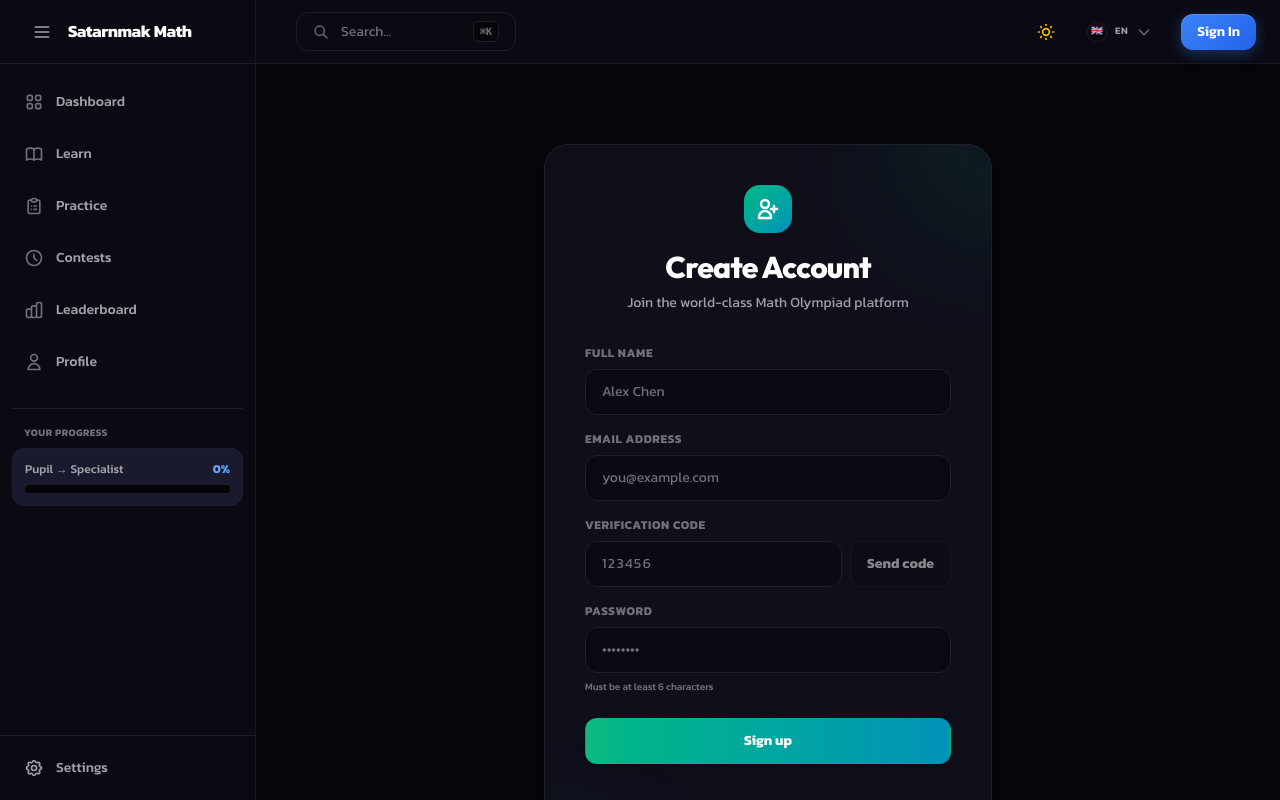
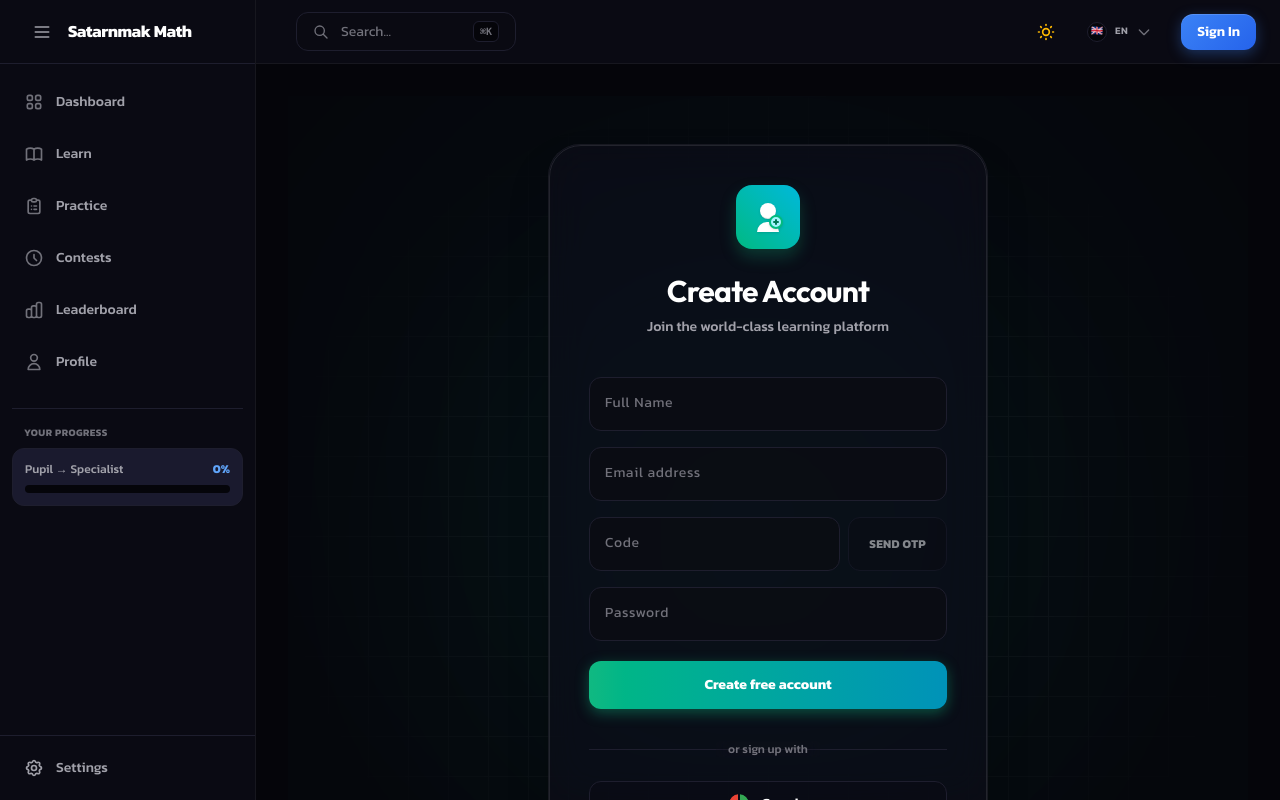
Before and after one commit to satarnmakcom/satarnmakmath, a Next.js app: page /register in a window 1280 px wide. Built offline with nearby package versions, Linux system fonts and the light colour scheme; no server answers.

Commit message:
UI: redesign register page using CSS art instead of SVGs with accessibility support

```diff
--- a/src/app/(auth)/register/page.tsx
+++ b/src/app/(auth)/register/page.tsx
@@ -3,7 +3,7 @@
 import { useState } from "react"
 import { useRouter } from "next/navigation"
 import Link from "next/link"
-import { motion } from "framer-motion"
+import { motion, AnimatePresence } from "framer-motion"
 import { signIn } from "next-auth/react"
 
 export default function RegisterPage() {
@@ -91,151 +91,254 @@ export default function RegisterPage() {
   }
 
   return (
-    <div className="min-h-[80vh] flex items-center justify-center py-12 px-4 sm:px-6 lg:px-8">
+    <div className="min-h-[90vh] flex items-center justify-center py-12 px-4 sm:px-6 lg:px-8 relative overflow-hidden">
+      {/* Premium Background Elements */}
       <motion.div
-        initial={{ opacity: 0, y: 20 }}
-        animate={{ opacity: 1, y: 0 }}
-        className="max-w-md w-full space-y-8 card p-8 md:p-10 rounded-3xl border border-[var(--border-color)] shadow-2xl relative overflow-hidden"
+        animate={{
+          scale: [1, 1.15, 1],
+          opacity: [0.15, 0.25, 0.15]
+        }}
+        transition={{ duration: 9, repeat: Infinity, ease: "easeInOut" }}
+        className="absolute top-1/4 left-1/4 w-[28rem] h-[28rem] bg-emerald-500/30 rounded-full blur-[120px] mix-blend-screen pointer-events-none"
+      />
+      <motion.div
+        animate={{
+          scale: [1, 1.25, 1],
+          opacity: [0.1, 0.2, 0.1],
+          y: [0, -40, 0]
+        }}
+        transition={{ duration: 11, repeat: Infinity, ease: "easeInOut", delay: 1 }}
+        className="absolute bottom-1/4 right-1/4 w-[32rem] h-[32rem] bg-cyan-600/20 rounded-full blur-[140px] mix-blend-screen pointer-events-none"
+      />
+
+      {/* Subtle Math Grid Overlay */}
+      <div className="absolute inset-0 opacity-[0.03] pointer-events-none"
+           style={{ backgroundImage: "linear-gradient(#fff 1px, transparent 1px), linear-gradient(90deg, #fff 1px, transparent 1px)", backgroundSize: "40px 40px", maskImage: "radial-gradient(ellipse at center, black 40%, transparent 80%)" }}>
+      </div>
+
+      <motion.div
+        initial={{ opacity: 0, y: 30, scale: 0.96 }}
+        animate={{ opacity: 1, y: 0, scale: 1 }}
+        transition={{ duration: 0.8, ease: [0.16, 1, 0.3, 1] }}
+        className="w-full max-w-[440px] relative z-10"
       >
-        <div className="absolute top-0 right-0 w-48 h-48 bg-emerald-500/10 rounded-full blur-3xl -translate-y-1/2 translate-x-1/2"></div>
-        <div className="absolute bottom-0 left-0 w-48 h-48 bg-cyan-500/10 rounded-full blur-3xl translate-y-1/2 -translate-x-1/2"></div>
+        <div className="glass rounded-[2rem] p-8 sm:p-10 border border-[var(--glass-border)] shadow-2xl relative overflow-hidden backdrop-blur-2xl">
+          {/* Subtle inner highlight */}
+          <div className="absolute inset-0 border border-white/10 rounded-[2rem] pointer-events-none"></div>
 
-        <div className="relative z-10 text-center">
-          <div className="mx-auto w-12 h-12 bg-gradient-to-br from-emerald-500 to-cyan-600 rounded-2xl flex items-center justify-center shadow-lg mb-4">
-            <svg className="w-6 h-6 text-white" fill="none" stroke="currentColor" viewBox="0 0 24 24"><path strokeLinecap="round" strokeLinejoin="round" strokeWidth="2.5" d="M18 9v3m0 0v3m0-3h3m-3 0h-3m-2-5a4 4 0 11-8 0 4 4 0 018 0zM3 20a6 6 0 0112 0v1H3v-1z"/></svg>
+          <div className="mb-10 text-center flex flex-col items-center">
+            <motion.div
+              initial={{ scale: 0, rotate: 20 }}
+              animate={{ scale: 1, rotate: 0 }}
+              transition={{ delay: 0.3, type: "spring", stiffness: 200, damping: 20 }}
+              className="w-16 h-16 bg-gradient-to-tr from-emerald-500 to-cyan-500 rounded-2xl flex items-center justify-center shadow-[0_8px_16px_rgba(16,185,129,0.25)] mb-6 relative overflow-hidden group"
+            >
+              <div className="absolute inset-0 bg-white/20 translate-y-full group-hover:translate-y-0 transition-transform duration-300"></div>
+
+              {/* CSS Art: Create Account Icon (instead of SVG) */}
+              <div
+                role="img"
+                aria-label="Create Account Icon"
+                className="relative z-10 flex flex-col items-center justify-center gap-[3px] w-full h-full transform group-hover:scale-110 transition-transform duration-300"
+              >
+                {/* CSS Head */}
+                <div className="w-4 h-4 rounded-full bg-white shadow-sm border-b border-black/10 dark:border-white/20"></div>
+                {/* CSS Shoulders */}
+                <div className="w-[22px] h-[10px] rounded-t-full bg-white shadow-sm border-t border-white/40 dark:border-white/20 relative">
+                  {/* CSS Plus Badge */}
+                  <div className="absolute -right-1 -top-2 w-[14px] h-[14px] bg-cyan-200 dark:bg-cyan-800 rounded-full flex items-center justify-center border-2 border-emerald-500 dark:border-emerald-600 shadow-sm">
+                    <div className="w-[6px] h-[2px] bg-emerald-700 dark:bg-cyan-100 absolute rounded-sm"></div>
+                    <div className="w-[2px] h-[6px] bg-emerald-700 dark:bg-cyan-100 absolute rounded-sm"></div>
                   </div>
-          <h2 className="text-3xl font-extrabold text-[var(--text-primary)] tracking-tight">Create Account</h2>
-          <p className="mt-2 text-sm text-[var(--text-secondary)]">
-            Join the world-class Math Olympiad platform
+                </div>
+              </div>
+            </motion.div>
+
+            <h2 className="text-3xl font-bold tracking-tight text-[var(--text-primary)] font-heading">
+              Create Account
+            </h2>
+            <p className="mt-2 text-[var(--text-secondary)] text-sm font-medium">
+              Join the world-class learning platform
             </p>
           </div>
 
-        <form className="mt-8 space-y-6 relative z-10" onSubmit={handleSubmit}>
+          <form onSubmit={handleSubmit} className="space-y-5">
+            <AnimatePresence>
               {error && (
-            <motion.div initial={{ opacity: 0 }} animate={{ opacity: 1 }} className="bg-rose-500/10 border border-rose-500/20 text-rose-500 text-sm rounded-xl p-3 text-center font-medium">
+                <motion.div
+                  initial={{ opacity: 0, height: 0, y: -10 }}
+                  animate={{ opacity: 1, height: "auto", y: 0 }}
+                  exit={{ opacity: 0, height: 0, y: -10 }}
+                  className="bg-rose-500/10 border border-rose-500/20 text-rose-500 text-sm rounded-xl p-3.5 text-center font-medium overflow-hidden"
+                >
                   {error}
                 </motion.div>
               )}
               {message && (
-            <motion.div initial={{ opacity: 0 }} animate={{ opacity: 1 }} className="bg-emerald-500/10 border border-emerald-500/20 text-emerald-500 text-sm rounded-xl p-3 text-center font-medium">
+                <motion.div
+                  initial={{ opacity: 0, height: 0, y: -10 }}
+                  animate={{ opacity: 1, height: "auto", y: 0 }}
+                  exit={{ opacity: 0, height: 0, y: -10 }}
+                  className="bg-emerald-500/10 border border-emerald-500/20 text-emerald-500 text-sm rounded-xl p-3.5 text-center font-medium overflow-hidden"
+                >
                   {message}
                 </motion.div>
               )}
+            </AnimatePresence>
 
             <div className="space-y-4">
-            <div>
-              <label className="block text-xs font-bold text-[var(--text-tertiary)] uppercase tracking-wider mb-2" htmlFor="name">Full Name</label>
+              <div className="relative group">
                 <input
                   id="name"
                   name="name"
                   type="text"
                   required
-                className="w-full bg-[var(--bg-secondary)] border border-[var(--border-color)] text-[var(--text-primary)] rounded-xl px-4 py-3 text-sm focus:outline-none focus:ring-2 focus:ring-emerald-500/50 focus:border-emerald-500/50 transition-all placeholder:text-[var(--text-tertiary)]"
+                  className="peer w-full bg-[var(--bg-secondary)]/60 border border-[var(--border-color)] text-[var(--text-primary)] rounded-xl px-4 pt-6 pb-2 text-sm focus:outline-none focus:ring-1 focus:ring-emerald-500/50 focus:border-emerald-500/50 transition-all placeholder-transparent"
                   placeholder="Alex Chen"
                   value={data.name}
                   onChange={(e) => setData({ ...data, name: e.target.value })}
                 />
+                <label
+                  htmlFor="name"
+                  className="absolute left-4 top-2 text-[11px] font-bold tracking-wider text-[var(--text-tertiary)] uppercase transition-all peer-placeholder-shown:text-sm peer-placeholder-shown:top-4 peer-placeholder-shown:normal-case peer-placeholder-shown:font-normal peer-focus:top-2 peer-focus:text-[11px] peer-focus:font-bold peer-focus:uppercase peer-focus:text-emerald-500 pointer-events-none"
+                >
+                  Full Name
+                </label>
               </div>
 
-            <div>
-              <label className="block text-xs font-bold text-[var(--text-tertiary)] uppercase tracking-wider mb-2" htmlFor="email">Email address</label>
+              <div className="relative group">
                 <input
                   id="email"
                   name="email"
                   type="email"
                   required
-                className="w-full bg-[var(--bg-secondary)] border border-[var(--border-color)] text-[var(--text-primary)] rounded-xl px-4 py-3 text-sm focus:outline-none focus:ring-2 focus:ring-emerald-500/50 focus:border-emerald-500/50 transition-all placeholder:text-[var(--text-tertiary)]"
+                  className="peer w-full bg-[var(--bg-secondary)]/60 border border-[var(--border-color)] text-[var(--text-primary)] rounded-xl px-4 pt-6 pb-2 text-sm focus:outline-none focus:ring-1 focus:ring-emerald-500/50 focus:border-emerald-500/50 transition-all placeholder-transparent"
                   placeholder="you@example.com"
                   value={data.email}
                   onChange={(e) => setData({ ...data, email: e.target.value })}
                 />
+                <label
+                  htmlFor="email"
+                  className="absolute left-4 top-2 text-[11px] font-bold tracking-wider text-[var(--text-tertiary)] uppercase transition-all peer-placeholder-shown:text-sm peer-placeholder-shown:top-4 peer-placeholder-shown:normal-case peer-placeholder-shown:font-normal peer-focus:top-2 peer-focus:text-[11px] peer-focus:font-bold peer-focus:uppercase peer-focus:text-emerald-500 pointer-events-none"
+                >
+                  Email address
+                </label>
               </div>
 
-            <div>
-              <label className="block text-xs font-bold text-[var(--text-tertiary)] uppercase tracking-wider mb-2" htmlFor="otp">Verification Code</label>
-              <div className="flex gap-2">
+              <div className="relative flex gap-2">
+                <div className="relative group flex-1">
                   <input
                     id="otp"
                     name="otp"
                     type="text"
                     required
                     maxLength={6}
-                  className="w-full bg-[var(--bg-secondary)] border border-[var(--border-color)] text-[var(--text-primary)] rounded-xl px-4 py-3 text-sm focus:outline-none focus:ring-2 focus:ring-emerald-500/50 focus:border-emerald-500/50 transition-all placeholder:text-[var(--text-tertiary)] tracking-widest"
+                    className="peer w-full bg-[var(--bg-secondary)]/60 border border-[var(--border-color)] text-[var(--text-primary)] rounded-xl px-4 pt-6 pb-2 text-sm focus:outline-none focus:ring-1 focus:ring-emerald-500/50 focus:border-emerald-500/50 transition-all placeholder-transparent tracking-widest"
                     placeholder="123456"
                     value={data.otp}
                     onChange={(e) => setData({ ...data, otp: e.target.value.replace(/\D/g, '') })}
                   />
+                  <label
+                    htmlFor="otp"
+                    className="absolute left-4 top-2 text-[11px] font-bold tracking-wider text-[var(--text-tertiary)] uppercase transition-all peer-placeholder-shown:text-sm peer-placeholder-shown:top-4 peer-placeholder-shown:normal-case peer-placeholder-shown:font-normal peer-focus:top-2 peer-focus:text-[11px] peer-focus:font-bold peer-focus:uppercase peer-focus:text-emerald-500 pointer-events-none"
+                  >
+                    Code
+                  </label>
+                </div>
                 <button
                   type="button"
                   onClick={handleSendOtp}
                   disabled={sendingOtp || !data.email}
-                  className="px-4 py-3 shrink-0 rounded-xl bg-[var(--bg-secondary)] border border-[var(--border-color)] text-[var(--text-primary)] text-sm font-bold hover:bg-[var(--border-color)] transition-all disabled:opacity-50"
+                  className="px-5 shrink-0 rounded-xl bg-[var(--bg-secondary)]/80 border border-[var(--border-color)] text-[var(--text-primary)] text-xs font-bold uppercase tracking-wide hover:bg-[var(--border-color)] transition-all disabled:opacity-50 focus:outline-none focus:ring-2 focus:ring-emerald-500/50"
                 >
-                  {sendingOtp ? "Sending..." : "Send code"}
+                  {sendingOtp ? "Sending" : "Send OTP"}
                 </button>
               </div>
-            </div>
 
-            <div>
-              <label className="block text-xs font-bold text-[var(--text-tertiary)] uppercase tracking-wider mb-2" htmlFor="password">Password</label>
+              <div className="relative group">
                 <input
                   id="password"
                   name="password"
                   type="password"
                   required
                   minLength={6}
-                className="w-full bg-[var(--bg-secondary)] border border-[var(--border-color)] text-[var(--text-primary)] rounded-xl px-4 py-3 text-sm focus:outline-none focus:ring-2 focus:ring-emerald-500/50 focus:border-emerald-500/50 transition-all placeholder:text-[var(--text-tertiary)]"
+                  className="peer w-full bg-[var(--bg-secondary)]/60 border border-[var(--border-color)] text-[var(--text-primary)] rounded-xl px-4 pt-6 pb-2 text-sm focus:outline-none focus:ring-1 focus:ring-emerald-500/50 focus:border-emerald-500/50 transition-all placeholder-transparent"
                   placeholder="••••••••"
                   value={data.password}
                   onChange={(e) => setData({ ...data, password: e.target.value })}
                 />
-              <p className="mt-1.5 text-[10px] text-[var(--text-tertiary)] font-medium">Must be at least 6 characters</p>
+                <label
+                  htmlFor="password"
+                  className="absolute left-4 top-2 text-[11px] font-bold tracking-wider text-[var(--text-tertiary)] uppercase transition-all peer-placeholder-shown:text-sm peer-placeholder-shown:top-4 peer-placeholder-shown:normal-case peer-placeholder-shown:font-normal peer-focus:top-2 peer-focus:text-[11px] peer-focus:font-bold peer-focus:uppercase peer-focus:text-emerald-500 pointer-events-none"
+                >
+                  Password
+                </label>
+                <div className="absolute right-4 top-1/2 -translate-y-1/2 opacity-0 peer-focus:opacity-100 transition-opacity">
+                  <span className="text-[10px] text-[var(--text-tertiary)] font-bold">Min 6 chars</span>
+                </div>
               </div>
             </div>
 
-          <div>
             <button
               type="submit"
               disabled={loading}
-              className="w-full flex justify-center py-3 px-4 border border-transparent rounded-xl shadow-lg text-sm font-bold text-white bg-gradient-to-r from-emerald-500 to-cyan-600 hover:opacity-90 focus:outline-none focus:ring-2 focus:ring-offset-2 focus:ring-emerald-500 transition-all disabled:opacity-50"
+              className="group relative w-full flex justify-center items-center py-3.5 px-4 rounded-xl text-sm font-bold text-white bg-gradient-to-r from-emerald-500 to-cyan-600 hover:from-emerald-400 hover:to-cyan-500 focus:outline-none focus:ring-2 focus:ring-offset-2 focus:ring-emerald-500 transition-all disabled:opacity-70 disabled:cursor-not-allowed shadow-[0_4px_14px_rgba(16,185,129,0.4)]"
             >
-              {loading ? "Creating account..." : "Sign up"}
+              <div className="absolute inset-0 bg-white/20 opacity-0 group-hover:opacity-100 transition-opacity duration-300 rounded-xl"></div>
+              <span className="relative flex items-center gap-2">
+                {loading ? (
+                  <>
+                    <svg className="animate-spin h-4 w-4 text-white" xmlns="http://www.w3.org/2000/svg" fill="none" viewBox="0 0 24 24">
+                      <circle className="opacity-25" cx="12" cy="12" r="10" stroke="currentColor" strokeWidth="4"></circle>
+                      <path className="opacity-75" fill="currentColor" d="M4 12a8 8 0 018-8V0C5.373 0 0 5.373 0 12h4zm2 5.291A7.962 7.962 0 014 12H0c0 3.042 1.135 5.824 3 7.938l3-2.647z"></path>
+                    </svg>
+                    Creating account...
+                  </>
+                ) : (
+                  "Create free account"
+                )}
+              </span>
             </button>
-          </div>
           </form>
 
-        <div className="mt-6 relative z-10">
+          <div className="mt-8">
             <div className="relative">
               <div className="absolute inset-0 flex items-center">
                 <div className="w-full border-t border-[var(--border-color)]"></div>
               </div>
-            <div className="relative flex justify-center text-sm">
-              <span className="px-2 bg-[var(--bg-card)] text-[var(--text-tertiary)] font-medium">Or continue with</span>
+              <div className="relative flex justify-center text-xs">
+                <span className="px-3 bg-transparent text-[var(--text-tertiary)] font-medium backdrop-blur-md">or sign up with</span>
               </div>
             </div>
 
             <div className="mt-6">
               <button
                 onClick={handleGoogleSignIn}
-              className="w-full flex justify-center items-center gap-3 py-3 px-4 border border-[var(--border-color)] rounded-xl shadow-sm bg-[var(--bg-secondary)] text-sm font-bold text-[var(--text-primary)] hover:bg-[var(--border-color)] transition-colors focus:outline-none focus:ring-2 focus:ring-offset-2 focus:ring-[var(--border-color)]"
+                className="w-full flex justify-center items-center gap-3 py-3 px-4 border border-[var(--border-color)] rounded-xl bg-[var(--bg-secondary)]/40 text-sm font-semibold text-[var(--text-primary)] hover:bg-[var(--bg-secondary)] hover:border-emerald-500/40 transition-all focus:outline-none focus:ring-2 focus:ring-offset-2 focus:ring-[var(--border-color)] group"
               >
-              <svg className="w-5 h-5" viewBox="0 0 24 24" fill="none" xmlns="http://www.w3.org/2000/svg">
-                <path d="M22.56 12.25c0-.78-.07-1.53-.2-2.25H12v4.26h5.92c-.26 1.37-1.04 2.53-2.21 3.31v2.77h3.57c2.08-1.92 3.28-4.74 3.28-8.09z" fill="#4285F4" />
-                <path d="M12 23c2.97 0 5.46-.98 7.28-2.66l-3.57-2.77c-.98.66-2.23 1.06-3.71 1.06-2.86 0-5.29-1.93-6.16-4.53H2.18v2.84C3.99 20.53 7.7 23 12 23z" fill="#34A853" />
-                <path d="M5.84 14.09c-.22-.66-.35-1.36-.35-2.09s.13-1.43.35-2.09V7.07H2.18C1.43 8.55 1 10.22 1 12s.43 3.45 1.18 4.93l2.85-2.22.81-.62z" fill="#FBBC05" />
-                <path d="M12 5.38c1.62 0 3.06.56 4.21 1.64l3.15-3.15C17.45 2.09 14.97 1 12 1 7.7 1 3.99 3.47 2.18 7.07l3.66 2.84c.87-2.6 3.3-4.53 6.16-4.53z" fill="#EA4335" />
-              </svg>
+                {/* CSS Art: Custom Abstract Logo for Third-Party Login (instead of SVG) */}
+                <div
+                  role="img"
+                  aria-label="Google Social Login"
+                  className="relative w-5 h-5 group-hover:scale-110 transition-transform flex flex-wrap gap-[2px] justify-center items-center overflow-hidden rounded-full"
+                >
+                  <div className="w-[45%] h-[45%] bg-[#EA4335] dark:bg-[#EA4335]/90 rounded-tl-full"></div>
+                  <div className="w-[45%] h-[45%] bg-[#34A853] dark:bg-[#34A853]/90 rounded-tr-full"></div>
+                  <div className="w-[45%] h-[45%] bg-[#FBBC05] dark:bg-[#FBBC05]/90 rounded-bl-full"></div>
+                  <div className="w-[45%] h-[45%] bg-[#4285F4] dark:bg-[#4285F4]/90 rounded-br-full"></div>
+                </div>
                 Google
               </button>
             </div>
           </div>
 
-        <p className="mt-6 text-center text-sm text-[var(--text-secondary)] relative z-10">
+          <p className="mt-8 text-center text-sm text-[var(--text-secondary)]">
             Already have an account?{' '}
-          <Link href="/login" className="font-bold text-emerald-400 hover:text-emerald-300 transition-colors">
-            Sign in
+            <Link href="/login" className="font-bold text-emerald-500 hover:text-emerald-400 transition-colors">
+              Sign in securely
             </Link>
           </p>
+        </div>
       </motion.div>
     </div>
   )
```
Lines whose indentation alone changed are shown as unchanged.
